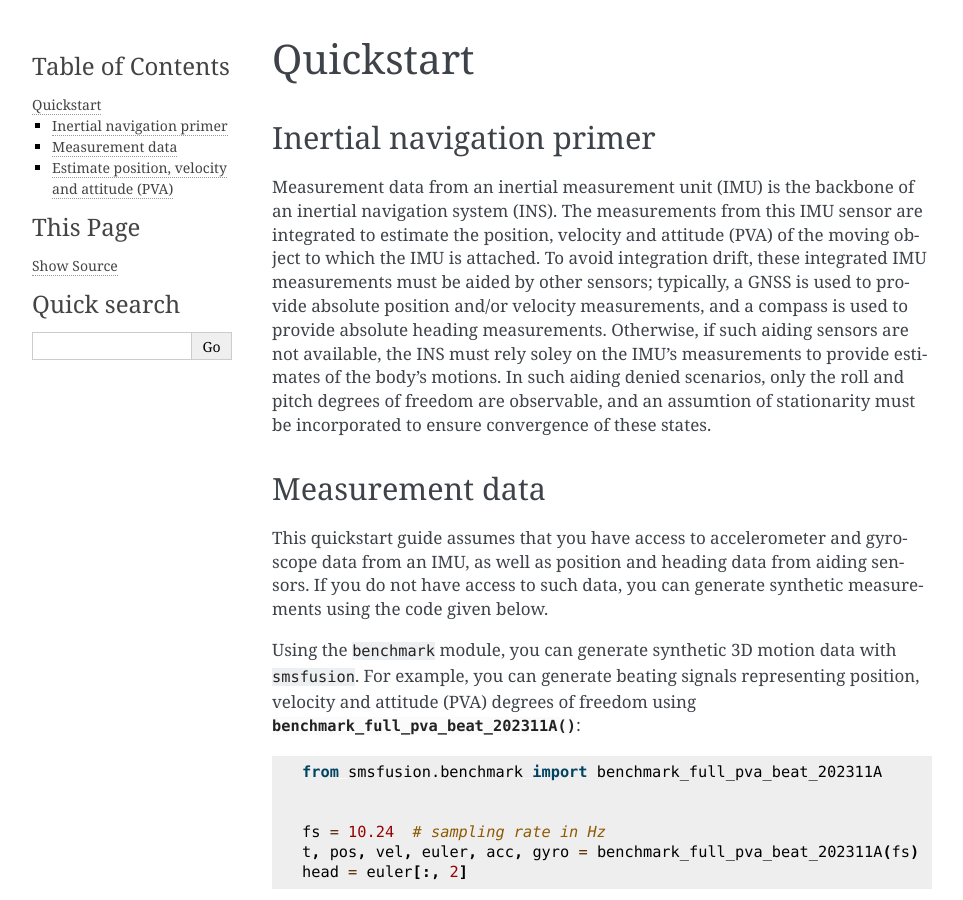
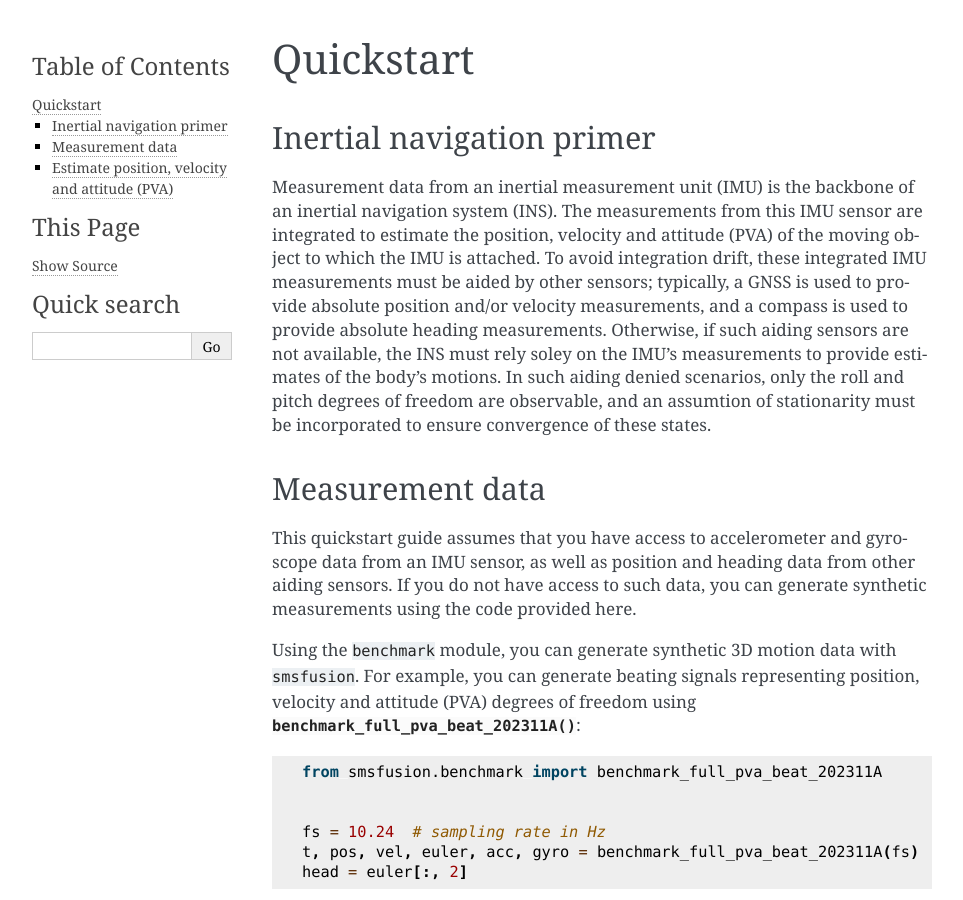
Before and after one commit to 4Subsea/smsfusion-python, a Sphinx documentation site: the page built from docs/user_guide/quickstart.rst, in a window 1280 px wide and 900 px high. Shown: the whole window, without its empty margins (148-1111 px from the left). Built offline with Sphinx 7.4.7, drawn with Linux system fonts in a browser that asks for light colours.

Commit message:
some changes

```diff
--- a/docs/user_guide/quickstart.rst
+++ b/docs/user_guide/quickstart.rst
@@ -17,9 +17,9 @@ must be incorporated to ensure convergence of these states.
 Measurement data
 ----------------
 This quickstart guide assumes that you have access to accelerometer and gyroscope
-data from an IMU, as well as position and heading data from aiding sensors. If
-you do not have access to such data, you can generate synthetic measurements using
-the code given below.
+data from an IMU sensor, as well as position and heading data from other aiding sensors.
+If you do not have access to such data, you can generate synthetic measurements using
+the code provided here.
 
 Using the ``benchmark`` module, you can generate synthetic 3D motion data with ``smsfusion``.
 For example, you can generate beating signals representing position, velocity and
```
